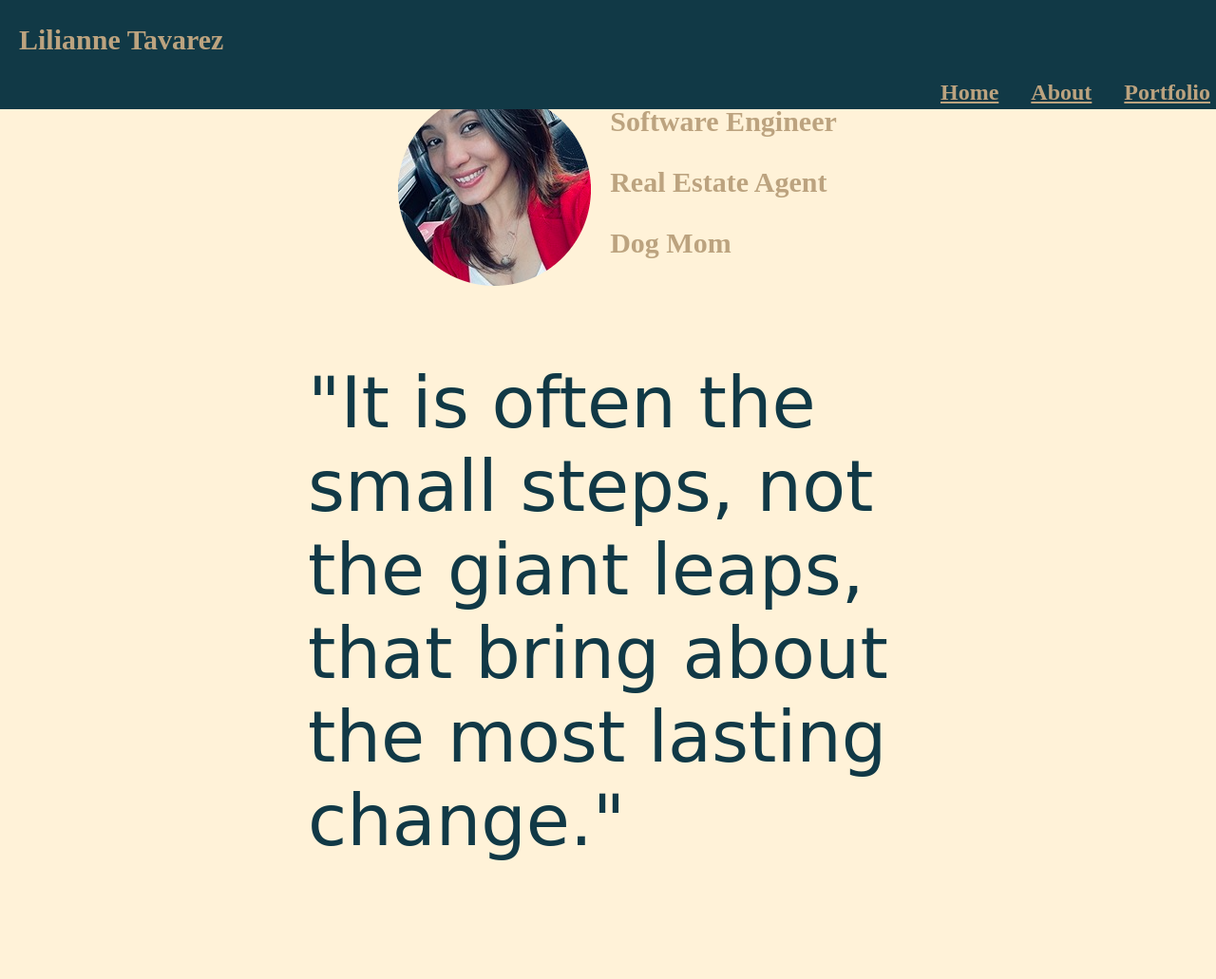
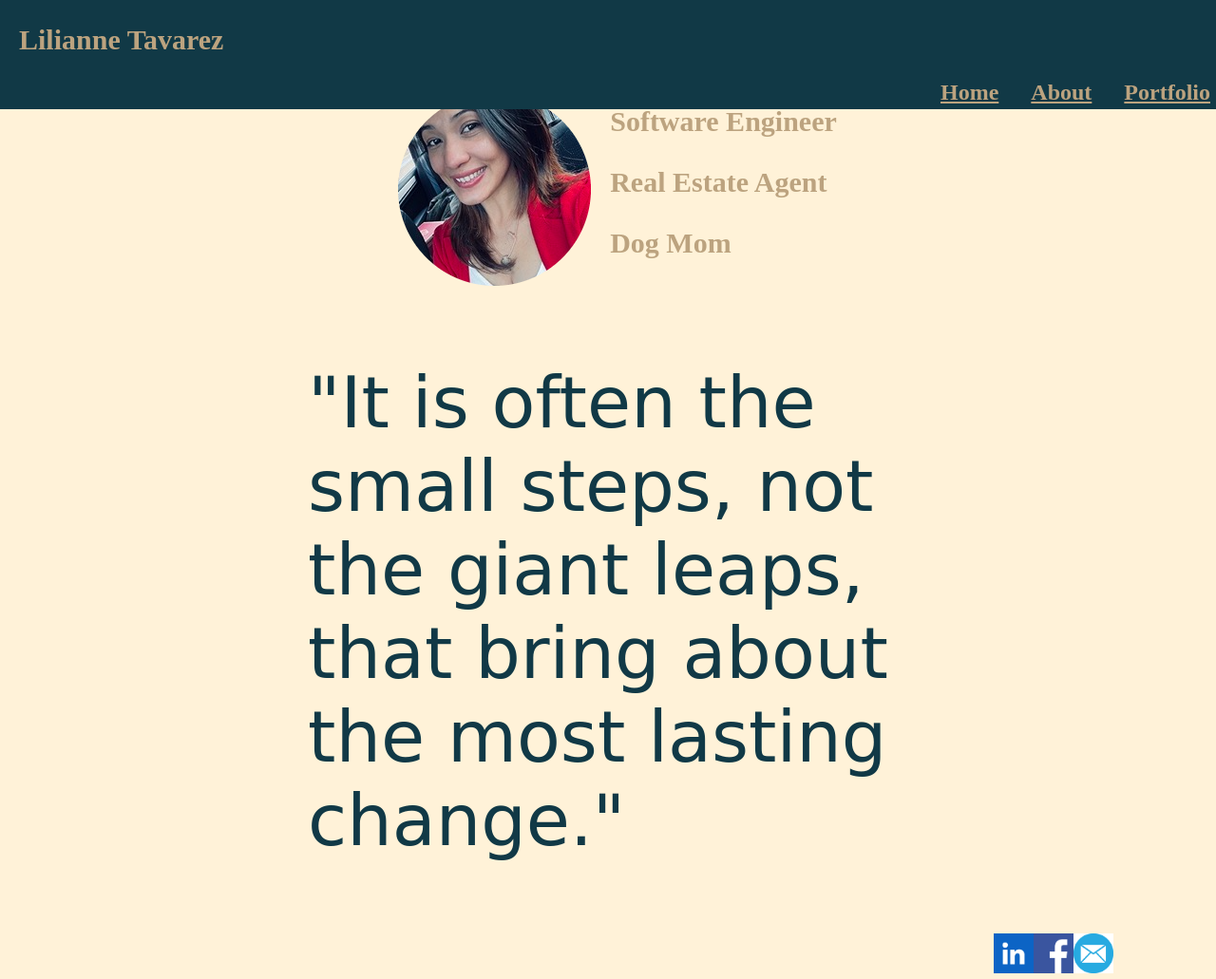
Before and after one commit to lilytava2510/Personal_Site, a plain HTML site: page index.html in a window 1280 px wide. Shown: the whole page at 95% size. Before the commit the page ends 991 px from the top, so only its background shows below. Drawn offline with Linux system fonts and the light colour scheme.

Commit message:
created logos for facebook linkedIn and email

```diff
--- a/index.html
+++ b/index.html
@@ -41,5 +41,15 @@
     </div>
 </div>
 </main>
+<footer>
+    <div>
+
+        <div><a class="email-logo" href="mailto:tavarezlily10@gmail.com"><img src="email-logo.png" alt="email-logo" style="width:42px;height:42px;"></a></div>
+        <div><a class="flogo" href="https://www.facebook.com/"><img src="fblogo.png" alt="facebook-logo" style="width:42px;height:42px;"></a></div>
+        <div><a class="linkedinlogo" href="https://www.linkedin.com/"><img src="linkedIn.png" alt="facebook-logo" style="width:42px;height:42px;"></a></div>
+    </div>
+
+
+</footer>
 </body>
 </html>
--- a/style.css
+++ b/style.css
@@ -161,3 +161,17 @@ li {
 #tt {
     display: inline-blocks;
 }
+.email-logo {
+    display: flex;
+    align-items: center;
+    justify-content: center;
+    padding-right: 100px;
+}
+
+
+.flogo {
+    display: flex;
+    align-items: center;
+    justify-content: center;
+
+}
```
Also changed, not shown: email-logo.png (added), fblogo.png (added), linkedIn.png (added).
